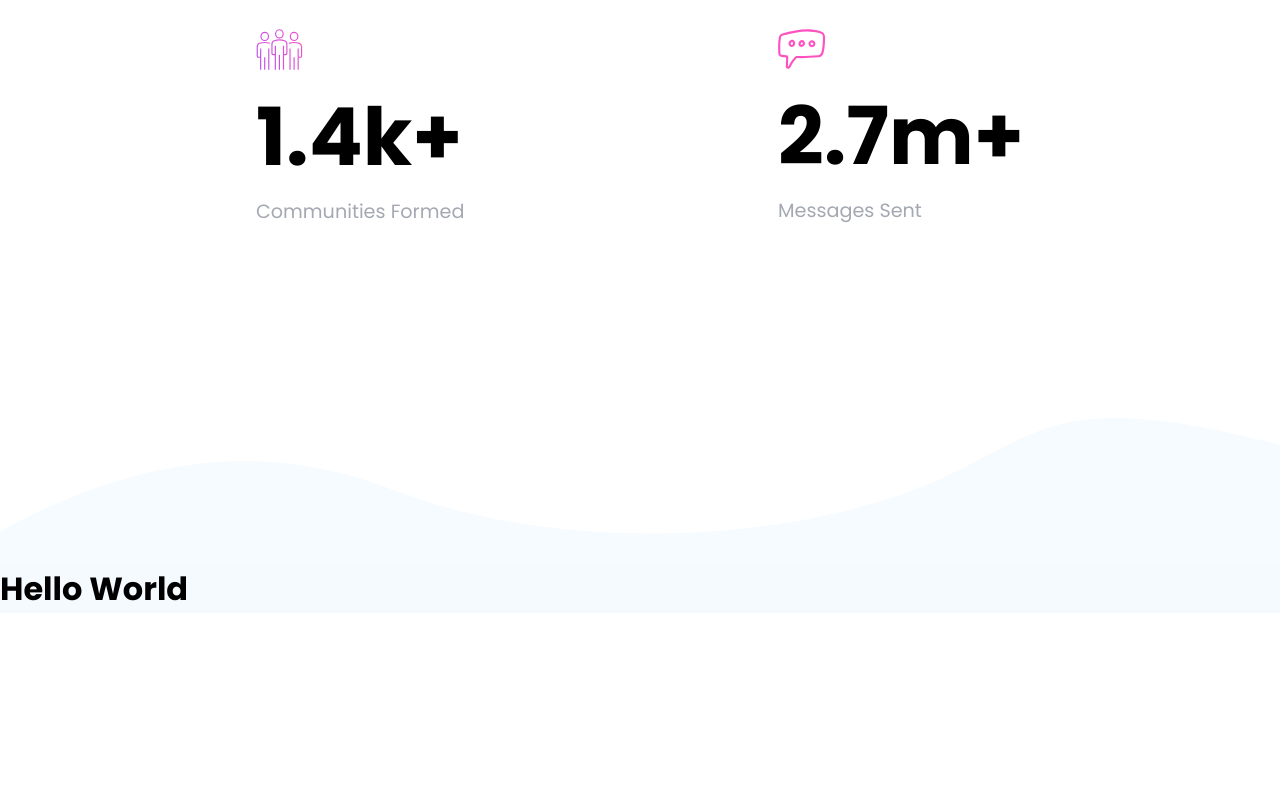
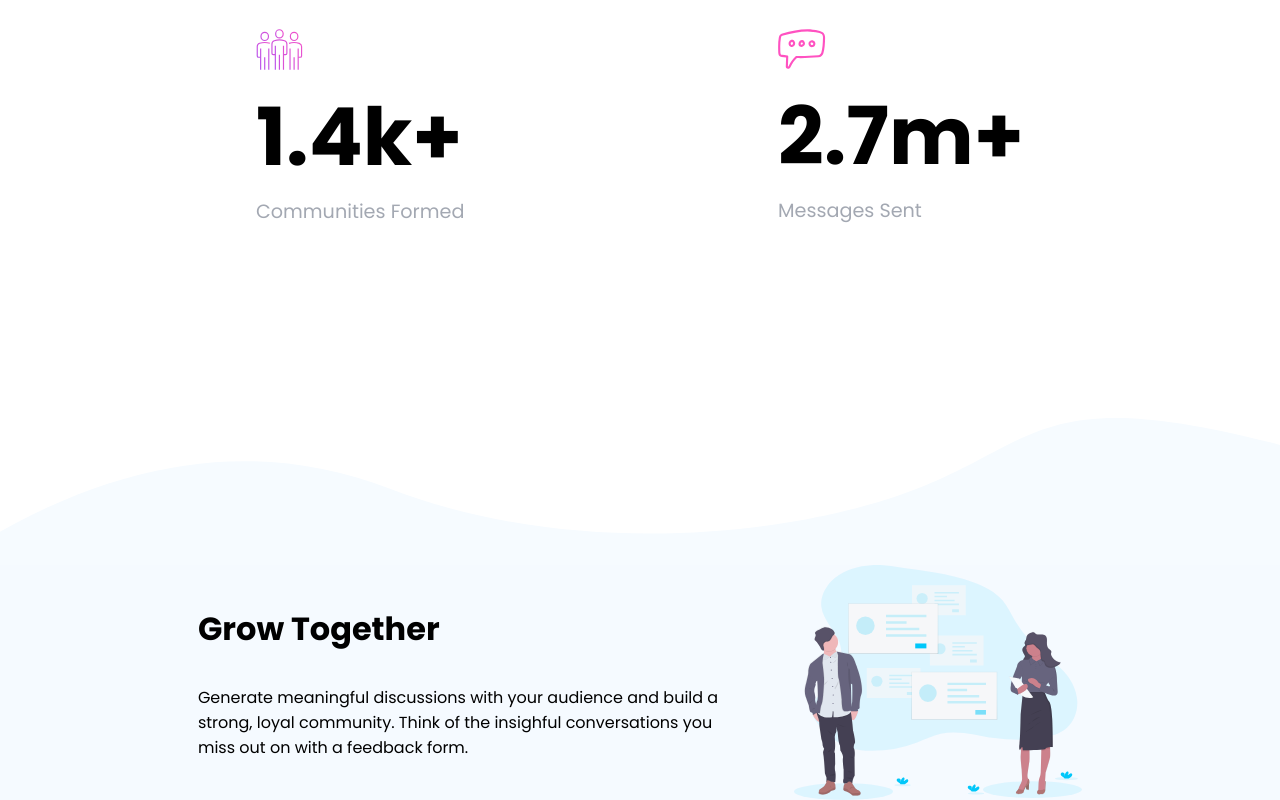
Before and after one commit to victorguirra/huddle, a React (Create React App) app: page / in a window 1280 px wide. Shown: the part 1588-2388 px from the top of the page. Before the commit the page ends 2201 px from the top, so only its background shows below. Built offline with nearby package versions, Linux system fonts and the light colour scheme.

Commit message:
feat: create grow together section

```diff
--- a/src/pages/Home/GrowTogether/index.tsx
+++ b/src/pages/Home/GrowTogether/index.tsx
@@ -1,9 +1,21 @@
-import { Container } from './styles';
+import { Wrapper, Container, Image } from './styles';
+
+import illustration from '../../../assets/images/illustrations/grow-together.svg';
 
 export default function GrowTogether() {
     return(
-        <Container>
-            <h1>Hello World</h1>
-        </Container>
+        <Wrapper>
+            <Container>
+                <h1>Grow Together</h1>
+
+                <p>
+                    Generate meaningful discussions with your audience and build a <br/>
+                    strong, loyal community. Think of the insighful conversations you <br/>
+                    miss out on with a feedback form.
+                </p>
+            </Container>
+
+            <Image src={ illustration } alt="Grow Together" />
+        </Wrapper>
     )
 }
--- a/src/pages/Home/GrowTogether/styles.ts
+++ b/src/pages/Home/GrowTogether/styles.ts
@@ -1,5 +1,22 @@
 import styled from 'styled-components';
 
+export const Wrapper = styled.div`
+    background-color:${({ theme }) => theme.colors.paleBlue };
+
+    padding:0 10rem;
+
+    display:flex;
+    align-items:center;
+    justify-content:space-around;
+`;
+
 export const Container = styled.div`
-    background-color:${({ theme }) => theme.colors.paleBlue };
+    p {
+        margin-top:2rem;
+    }
 `;
+
+export const Image = styled.img`
+    width:30%;
+    max-width:48%;
+`;
```
